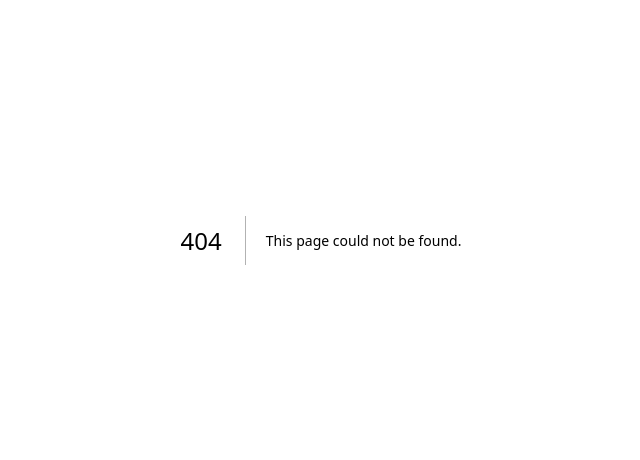
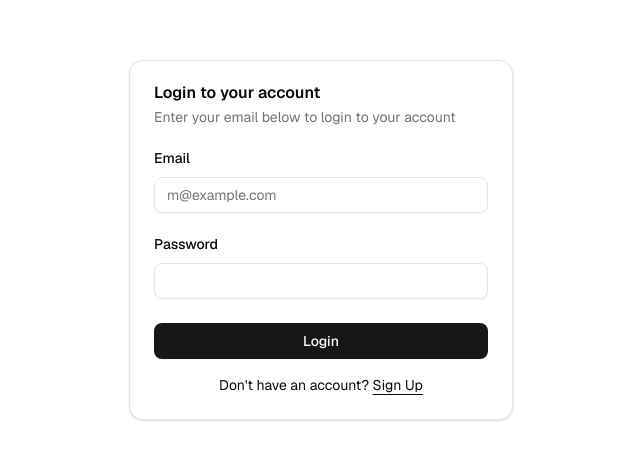
Before and after one commit to dipenkumarr/hooked-ai, a Next.js app in the folder hooked-ai-frontend/: page /login in a window 1280 px wide. Before the commit this address had no page. Shown: the part 160-620 px from the top of the page, without its empty margins (319-959 px from the left). Built offline with nearby package versions, Linux system fonts and the light colour scheme; no server answers.

Commit message:
add login functionality

```diff
--- /dev/null
+++ b/hooked-ai-frontend/src/app/login/page.tsx
@@ -0,0 +1,18 @@
+import { redirect } from "next/navigation";
+import { auth } from "~/server/auth";
+import { LoginForm } from "~/components/login-form";
+
+export default async function Page() {
+    const session = await auth();
+    if (session) {
+        redirect("/dashboard");
+    }
+
+    return (
+        <div className="flex min-h-svh w-full items-center justify-center p-6 md:p-10">
+            <div className="w-full max-w-sm">
+                <LoginForm />
+            </div>
+        </div>
+    )
+}
--- a/hooked-ai-frontend/src/components/signup-form.tsx
+++ b/hooked-ai-frontend/src/components/login-form.tsx
@@ -16,15 +16,14 @@ import { useForm } from "react-hook-form"
 import { zodResolver } from "@hookform/resolvers/zod"
 import { useState } from "react"
 import Link from "next/link"
-import { signUpSchema, type SignUpFormValues } from "~/schemas/auth"
-import { signUp } from "~/actions/auth"
+import { loginSchema, type LoginFormValues } from "~/schemas/auth"
 import { signIn } from "next-auth/react"
-import { redirect, useRouter } from "next/navigation"
+import { useRouter } from "next/navigation"
 
 
 
 
-export function SignUpForm({
+export function LoginForm({
     className,
     ...props
 }: React.ComponentProps<"div">) {
@@ -33,20 +32,14 @@ export function SignUpForm({
     const [isSubmitting, setIsSubmitting] = useState(false)
     const router = useRouter()
 
-    const { register, handleSubmit, formState: { errors } } = useForm<SignUpFormValues>({
-        resolver: zodResolver(signUpSchema),
+    const { register, handleSubmit, formState: { errors } } = useForm<LoginFormValues>({
+        resolver: zodResolver(loginSchema),
     })
 
-    const onSubmit = async (data: SignUpFormValues) => {
+    const onSubmit = async (data: LoginFormValues) => {
         try {
             setIsSubmitting(true)
             setError(null)
-
-            const result = await signUp(data);
-            if (!result.success) {
-                setError(result.error || "An error occurred. Please try again later.")
-                return
-            }
 
             const signInResult = await signIn("credentials", {
                 email: data.email,
@@ -55,7 +48,7 @@ export function SignUpForm({
             })
 
             if (signInResult?.error) {
-                setError("Account created, but failed to sign in. Please try logging in manually.")
+                setError("Invalid email or password. Please try again.")
                 return
             } else {
                 router.push("/dashboard")
@@ -72,9 +65,9 @@ export function SignUpForm({
         <div className={cn("flex flex-col gap-6", className)} {...props}>
             <Card>
                 <CardHeader>
-                    <CardTitle>Sign up to your account</CardTitle>
+                    <CardTitle>Login to your account</CardTitle>
                     <CardDescription>
-                        Enter your email below to Sign up to your account
+                        Enter your email below to login to your account
                     </CardDescription>
                 </CardHeader>
                 <CardContent>
@@ -123,7 +116,7 @@ export function SignUpForm({
 
                             <div className="flex flex-col gap-3">
                                 <Button type="submit" className="w-full" disabled={isSubmitting}>
-                                    {isSubmitting ? "Signing up..." : "Sign up"}
+                                    {isSubmitting ? "Logging in..." : "Login"}
                                 </Button>
                                 {/* <Button variant="outline" className="w-full">
                                     Sign up with Google
@@ -131,9 +124,9 @@ export function SignUpForm({
                             </div>
                         </div>
                         <div className="mt-4 text-center text-sm">
-                            Already have an account?{" "}
-                            <Link href="/login" className="underline underline-offset-4">
-                                Login
+                            Don't have an account?{" "}
+                            <Link href="/signup" className="underline underline-offset-4">
+                                Sign Up
                             </Link>
                         </div>
                     </form>
--- a/hooked-ai-frontend/src/schemas/auth.ts
+++ b/hooked-ai-frontend/src/schemas/auth.ts
@@ -5,4 +5,10 @@ export const signUpSchema = z.object({
     password: z.string().min(8, "Password must be at least 8 characters long"),
 })
 
+export const loginSchema = z.object({
+    email: z.string().email("Please enter a valid email address"),
+    password: z.string().min(1, "Password is required"),
+})
+
 export type SignUpFormValues = z.infer<typeof signUpSchema>
+export type LoginFormValues = z.infer<typeof loginSchema>
```
